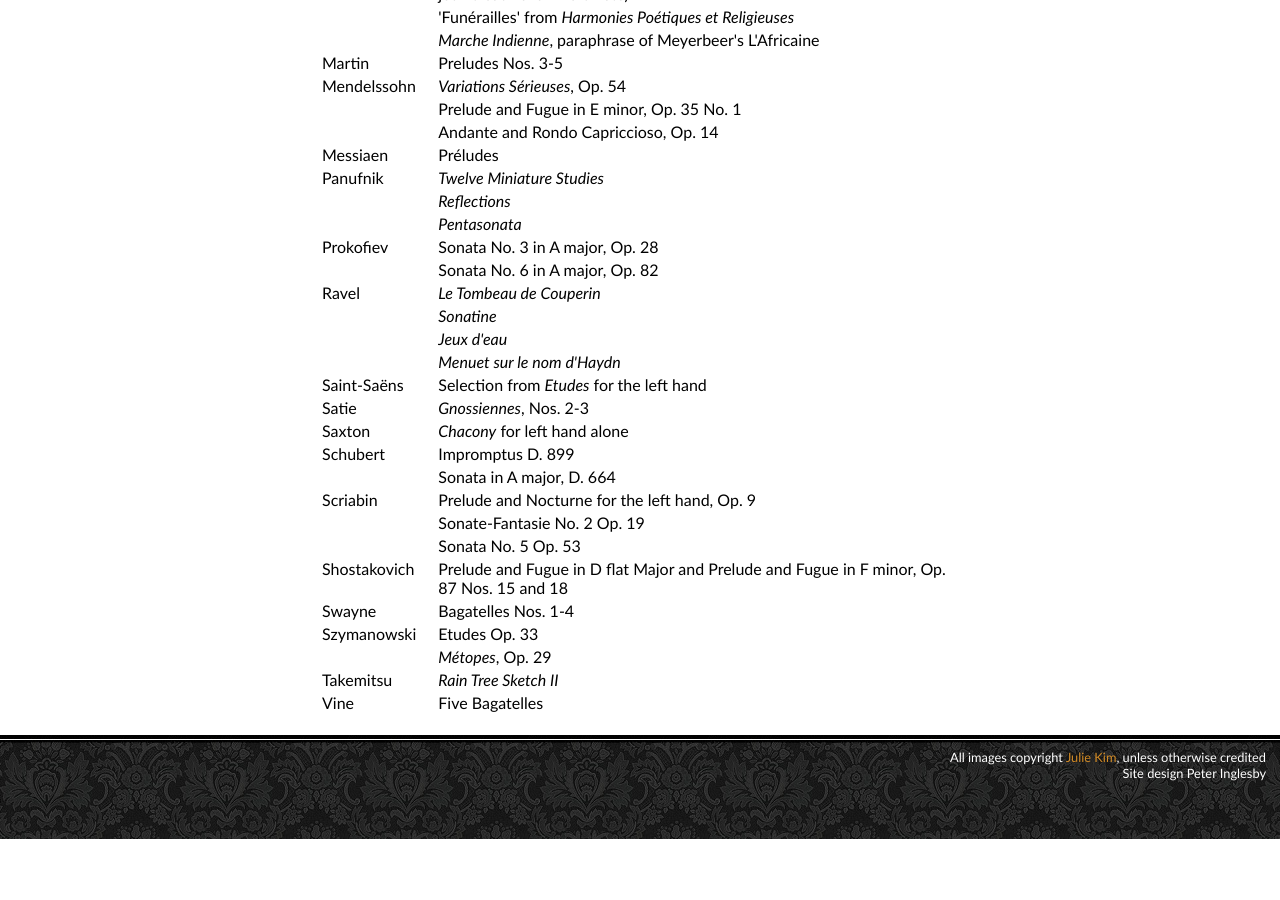
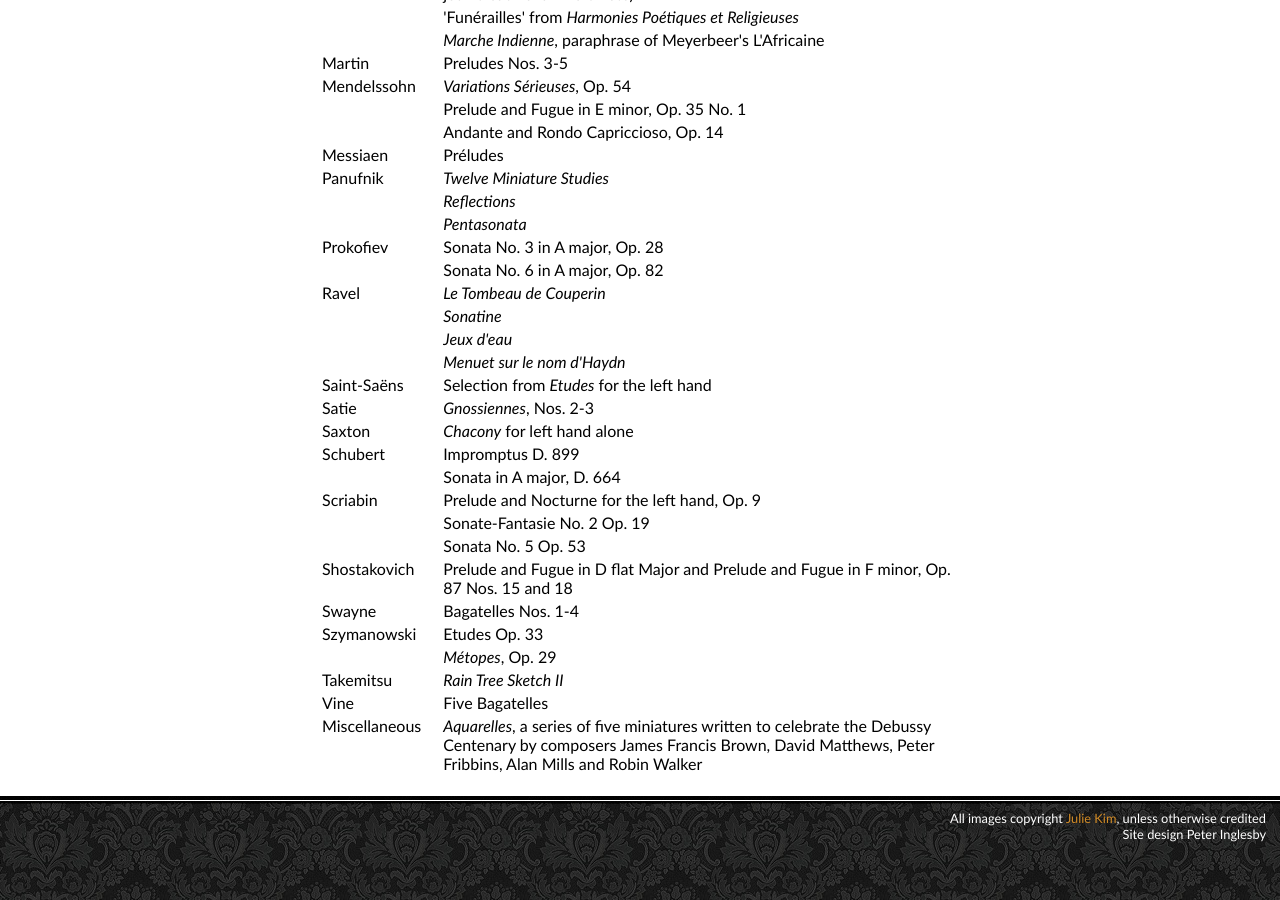
Before and after one commit to hammonc/clarehammond.com, a Jekyll site: the page built from solo-repertoire.html, in a window 1280 px wide and 900 px high, scrolled down 1073 px. Built offline with Jekyll 4.4.1, drawn with Linux system fonts in a browser that asks for light colours; before the commit the page ends 1912 px from its top, so only the background shows below that.

Commit message:
aquarelles added to rep

```diff
--- a/solo-repertoire.html
+++ b/solo-repertoire.html
@@ -71,6 +71,7 @@ layout: repertoire
     <tr><td></td><td><em>Métopes</em>, Op. 29</td></tr>
     <tr><td>Takemitsu</td><td><em>Rain Tree Sketch II</em></td></tr>
     <tr><td>Vine</td><td>Five Bagatelles</td></tr>
+    <tr><td>Miscellaneous</td><td><em>Aquarelles</em>, a series of five miniatures written to celebrate the Debussy Centenary by composers James Francis Brown, David Matthews, Peter Fribbins, Alan Mills and Robin Walker</td></tr>
 
   </table>
 </div>
```
